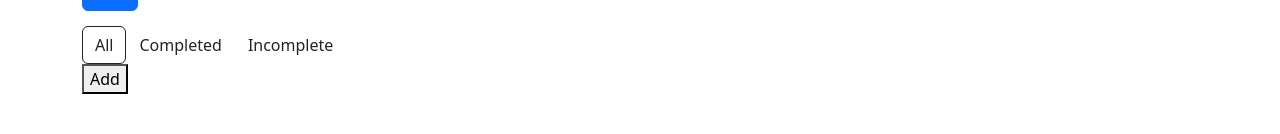
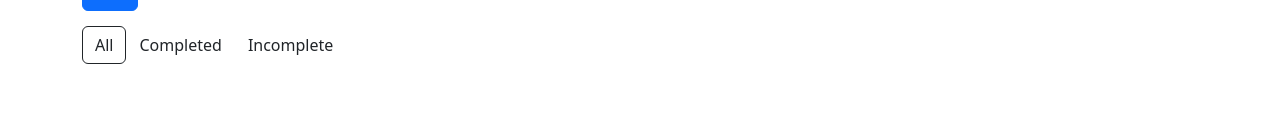
Before and after one commit to Gurgen000/traning-project, an Angular app: page / in a window 1280 px wide. Shown: the part 166-300 px from the top of the page. Built offline with nearby package versions, Linux system fonts and the light colour scheme.

Commit message:
delete button

```diff
--- a/src/app/todo/todo.component.html
+++ b/src/app/todo/todo.component.html
@@ -38,7 +38,6 @@
                 </li>
                 }
             </ul>
-            <button>Add</button>
         </div>
     </div>
 </div>
```
